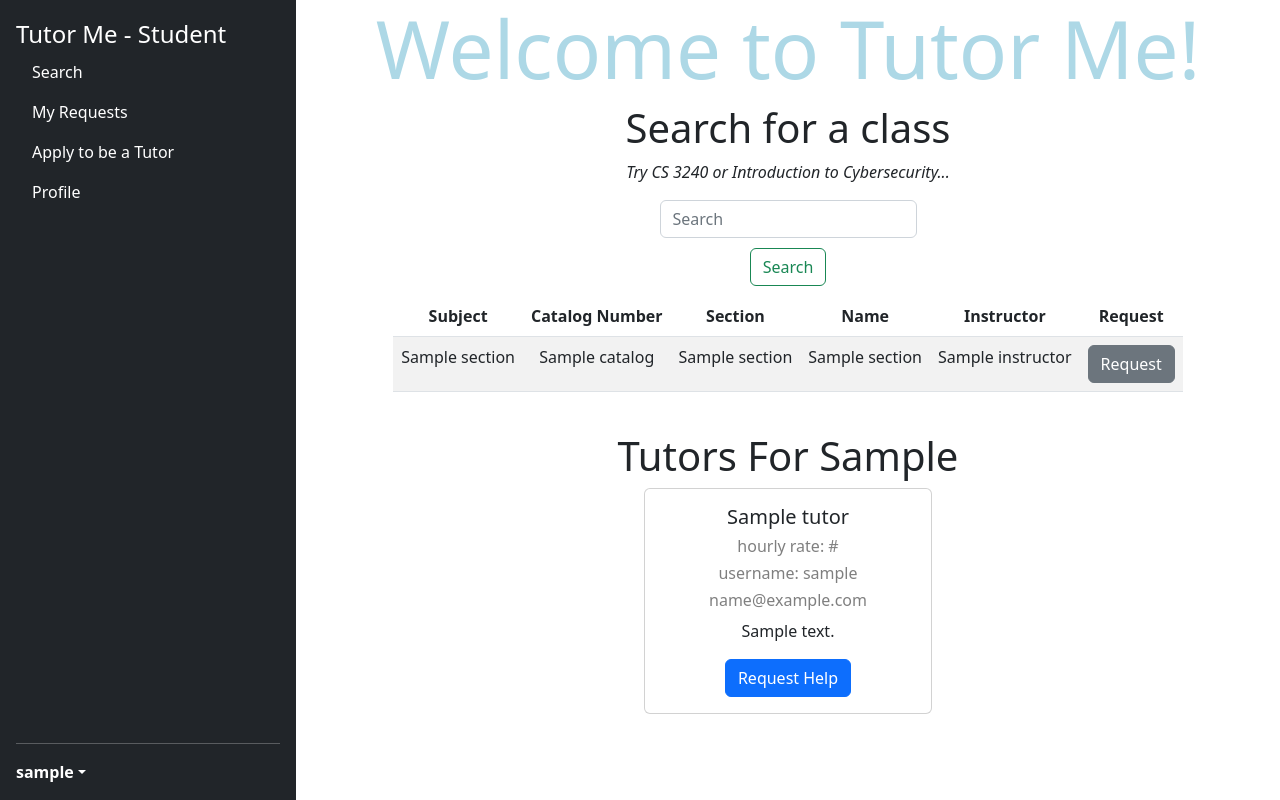
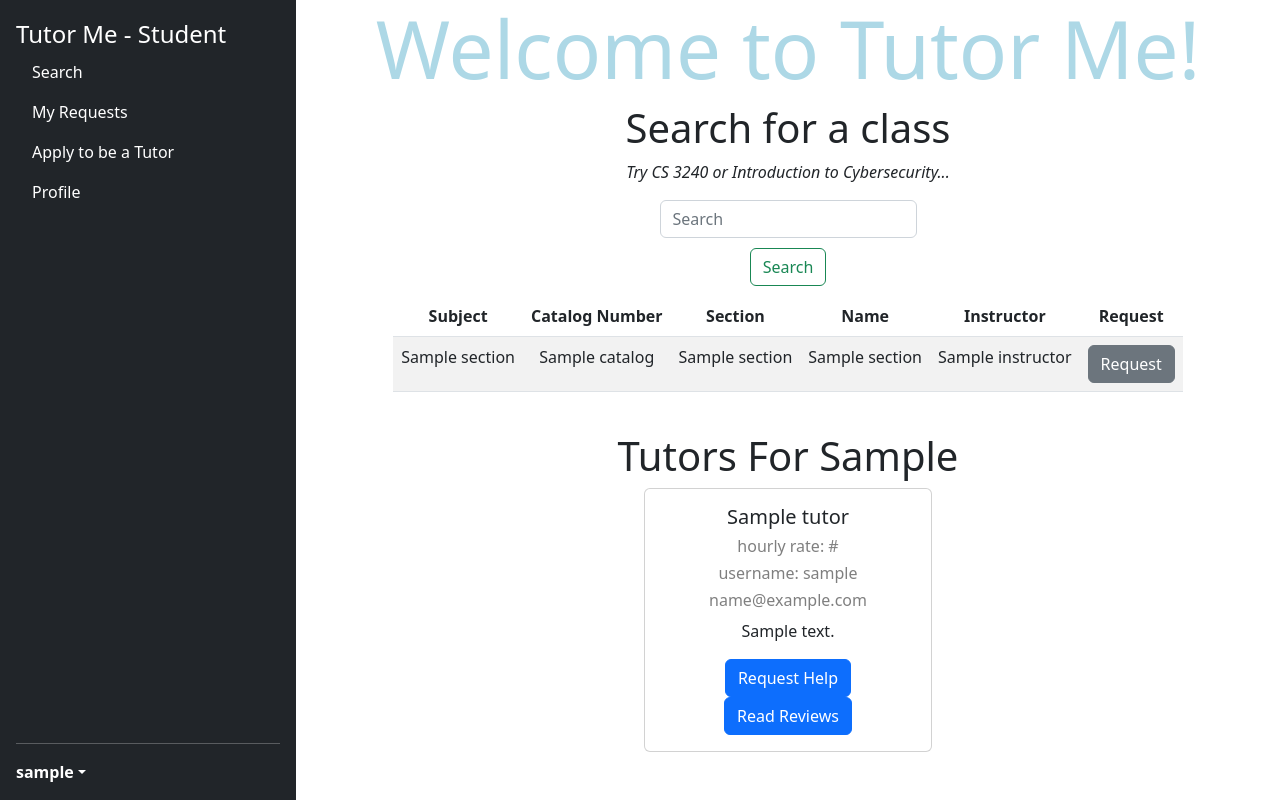
Before and after one commit to saarthak2002/TutorMe, a Django app: template tutorme/templates/tutorme/index.html in a window 1280 px wide. Run offline with Django 4.2, Linux system fonts and the light colour scheme; a user stored in the database is signed in; tables that the repository leaves empty hold one stand-in row (values such as "Sample post"); the template is opened without the code that fills it: most values are stand-ins (such as "Sample title", 1, 10 or a date in 2020); some libraries are stand-ins or nearby versions.

Commit message:
added view reviews button to search

```diff
--- a/tutorme/templates/tutorme/cardView.html
+++ b/tutorme/templates/tutorme/cardView.html
@@ -12,6 +12,7 @@
                 <p class="card-text">{{ tutor.Bio }}</p>
                 {% csrf_token %}
                 <button type="submit" class="btn btn-primary tutor-card-request-button" from_user="{{ user.username }}" to_tutor = "{{ tutor.username }}" course = "{{ requestedClass }}" time_requested = "{{time_requested}}" date_requested ="{{date_requested}}">Request Help</button>
+                <button class="btn btn-primary" onclick="location.href = '/tutorme/viewreview/?tutor={{ tutor.username }}';">Read Reviews</button>
             </div>
         </div>
     {% endfor %}
```
